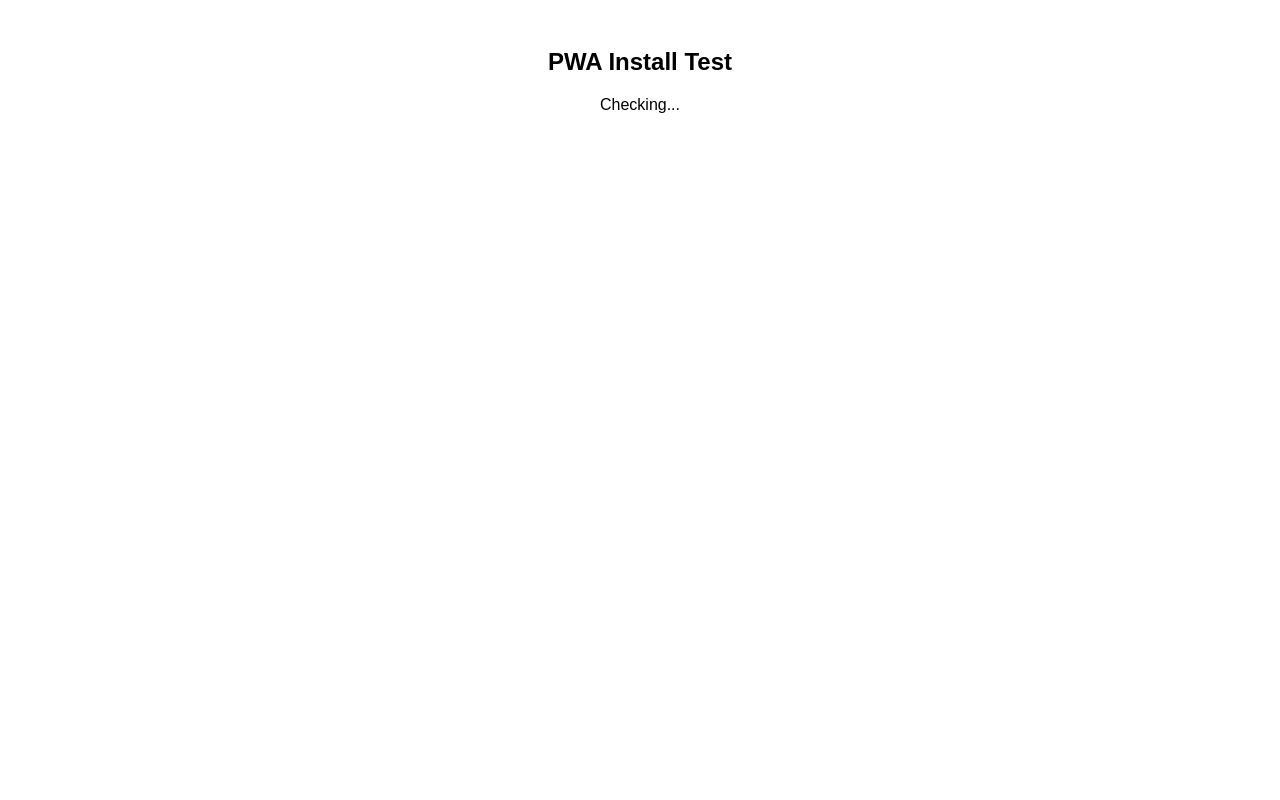
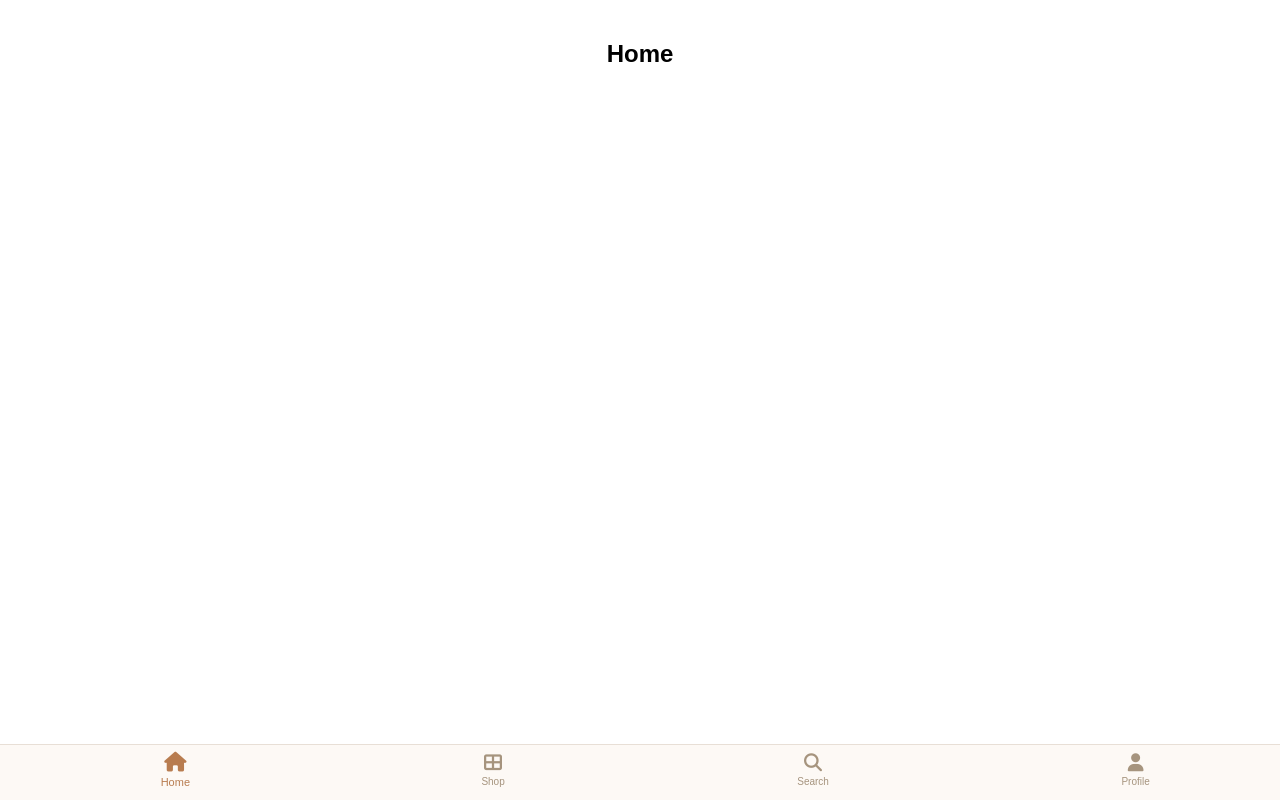
Before and after one commit to Abihaniisa/abihani-test, a plain HTML site: page index.html in a window 1280 px wide. Drawn offline with Linux system fonts and the light colour scheme.

Commit message:
Refactor index.html for navigation and styling

```diff
--- a/index.html
+++ b/index.html
@@ -2,85 +2,61 @@
 <html lang="en">
 <head>
     <meta charset="UTF-8">
-    <meta name="viewport" content="width=device-width, initial-scale=1.0, viewport-fit=cover">
-    <title>PWA Test</title>
-    <link rel="manifest" href="/manifest.webmanifest" crossorigin="use-credentials">
-    <meta name="theme-color" content="#b87c4f">
-    <meta name="mobile-web-app-capable" content="yes">
-    <meta name="apple-mobile-web-app-capable" content="yes">
-    <meta name="apple-mobile-web-app-title" content="PWA Test">
-    <link rel="icon" type="image/png" sizes="192x192" href="https://hibpuvurlvkuqjawkqlu.supabase.co/storage/v1/object/public/images/logo.png">
-    <link rel="apple-touch-icon" href="https://hibpuvurlvkuqjawkqlu.supabase.co/storage/v1/object/public/images/logo.png">
+    <meta name="viewport" content="width=device-width, initial-scale=1.0">
+    <title>Nav Test</title>
     <style>
-        body { font-family: sans-serif; text-align: center; padding: 20px; }
-        #install-banner {
-            display: none;
+        body { font-family: sans-serif; margin: 0; padding-bottom: 80px; }
+        .page { display: none; padding: 20px; text-align: center; }
+        .page.active { display: block; }
+        .bottom-nav {
             position: fixed;
             bottom: 0;
             left: 0;
             width: 100%;
-            background: #b87c4f;
-            color: #fff;
-            padding: 16px;
-            text-align: center;
-            z-index: 9999;
-            font-size: 14px;
+            background: #fdf9f5;
+            border-top: 1px solid #e8dfd6;
+            padding: 8px 16px 12px;
+            display: flex;
+            justify-content: space-around;
+            z-index: 100;
         }
-        #install-banner button {
-            padding: 8px 20px;
-            border-radius: 20px;
-            font-weight: 600;
+        .nav-item {
+            display: flex;
+            flex-direction: column;
+            align-items: center;
+            gap: 4px;
+            background: none;
+            border: none;
             cursor: pointer;
-            margin-top: 10px;
+            color: #a6947e;
+            font-size: 10px;
+            transition: color 0.2s;
         }
-        .btn-install { background: #fff; color: #b87c4f; border: none; }
-        .btn-close { background: transparent; color: #fff; border: 1px solid #fff; margin-left: 8px; }
+        .nav-item.active { color: #b87c4f; transform: scale(1.1); }
+        .nav-item i { font-size: 18px; }
     </style>
+    <link rel="stylesheet" href="https://cdnjs.cloudflare.com/ajax/libs/font-awesome/6.5.1/css/all.min.css">
 </head>
 <body>
 
-    <h2>PWA Install Test</h2>
-    <p id="status">Checking...</p>
+    <div id="home" class="page active"><h2>Home</h2></div>
+    <div id="shop" class="page"><h2>Shop</h2></div>
+    <div id="search" class="page"><h2>Search</h2></div>
+    <div id="profile" class="page"><h2>Profile</h2></div>
 
-    <div id="install-banner">
-        <strong>PWA Test App</strong><br>
-        Add to your home screen for quick access.
-        <br>
-        <button class="btn-install" onclick="installApp()">Install</button>
-        <button class="btn-close" onclick="closeBanner()">Close</button>
+    <div class="bottom-nav">
+        <button class="nav-item active" onclick="showPage('home', this)"><i class="fas fa-home"></i><span>Home</span></button>
+        <button class="nav-item" onclick="showPage('shop', this)"><i class="fas fa-th-large"></i><span>Shop</span></button>
+        <button class="nav-item" onclick="showPage('search', this)"><i class="fas fa-search"></i><span>Search</span></button>
+        <button class="nav-item" onclick="showPage('profile', this)"><i class="fas fa-user"></i><span>Profile</span></button>
     </div>
 
     <script>
-    var deferredPrompt;
-
-    window.addEventListener('beforeinstallprompt', function(e) {
-        e.preventDefault();
-        deferredPrompt = e;
-        document.getElementById('install-banner').style.display = 'block';
-        document.getElementById('status').textContent = '✅ Install prompt detected!';
-    });
-
-    function installApp() {
-        if (deferredPrompt) {
-            deferredPrompt.prompt();
-            deferredPrompt.userChoice.then(function(result) {
-                document.getElementById('status').textContent = result.outcome === 'accepted' ? '🎉 App installed!' : '👎 Dismissed.';
-                closeBanner();
-                deferredPrompt = null;
-            });
-        }
-    }
-
-    function closeBanner() {
-        document.getElementById('install-banner').style.display = 'none';
-    }
-
-    if ('serviceWorker' in navigator) {
-        window.addEventListener('load', function() {
-            navigator.serviceWorker.register('/sw.js').then(function() {
-                console.log('SW registered');
-            });
-        });
+    function showPage(name, btn) {
+        document.querySelectorAll('.page').forEach(function(p) { p.classList.remove('active'); });
+        document.getElementById(name).classList.add('active');
+        document.querySelectorAll('.nav-item').forEach(function(n) { n.classList.remove('active'); });
+        btn.classList.add('active');
     }
     </script>
 
```
